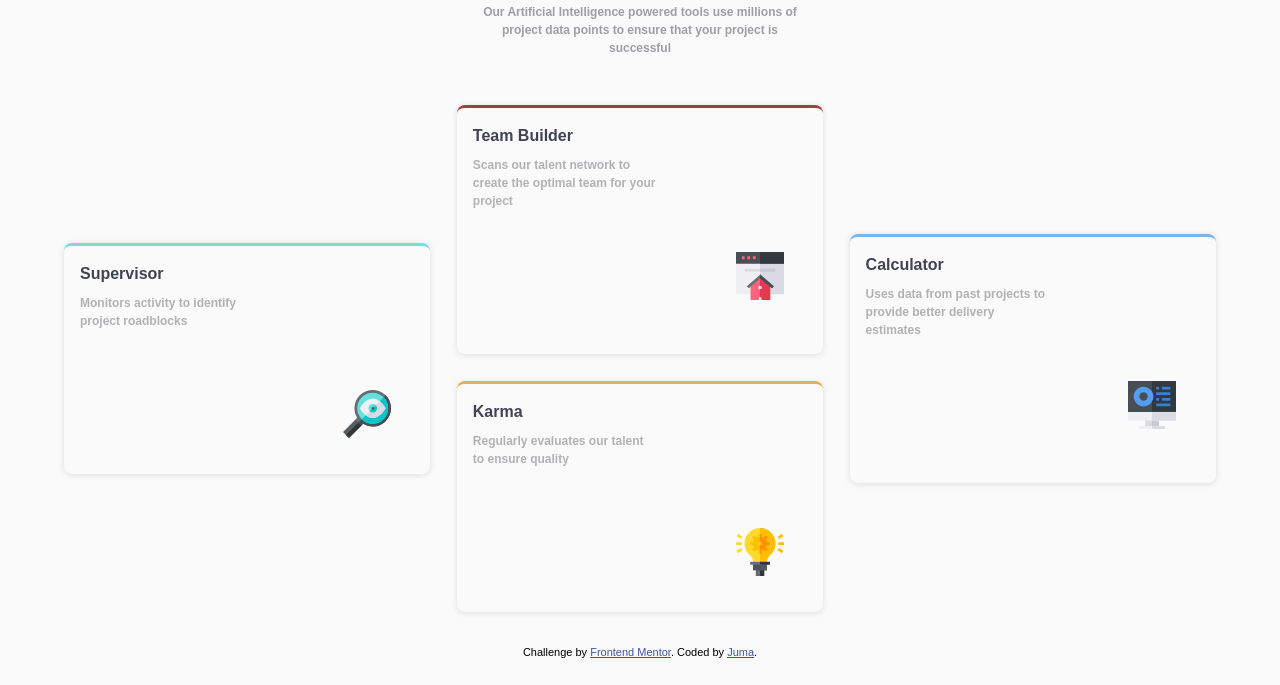
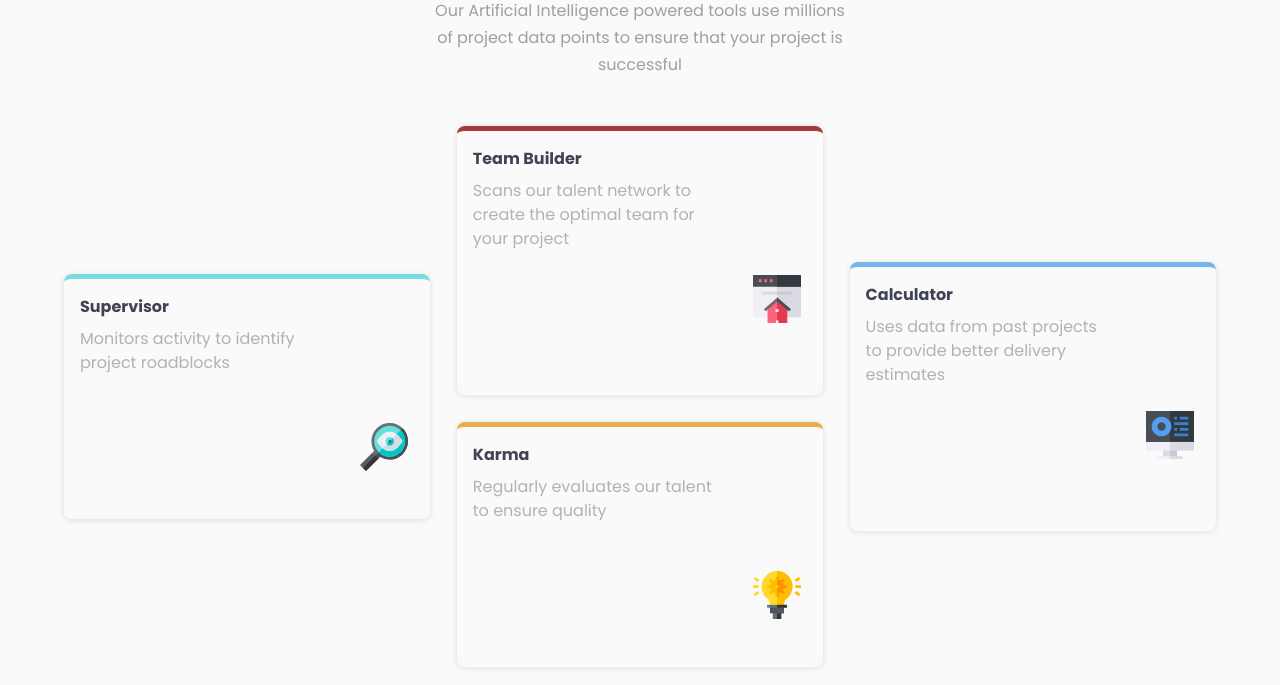
Before and after one commit to JumaAndrew/four-card-feature-section-master, a website: page index.html in a window 1280 px wide. Shown: the part 115-800 px from the top of the page. Drawn offline with Linux system fonts and the light colour scheme.

Commit message:
layout change

```diff
--- a/index.html
+++ b/index.html
@@ -5,6 +5,12 @@
     <meta name="viewport" content="width=device-width, initial-scale=1.0" />
     <!-- displays site properly based on user's device -->
     <link rel="stylesheet" href="css/style.css" />
+    <link rel="preconnect" href="https://fonts.googleapis.com" />
+    <link rel="preconnect" href="https://fonts.gstatic.com" crossorigin />
+    <link
+      href="https://fonts.googleapis.com/css2?family=Poppins:wght@100;200;400;600;700&display=swap"
+      rel="stylesheet"
+    />
     <link
       rel="icon"
       type="image/png"
@@ -25,7 +31,7 @@
       }
     </style>
   </head>
-  <body class="ff-serif">
+  <body class="ff-poppins">
     <header class="header">
       <h1 class="header-primary">
         <span class="header-primary--main display-inline-block text-secondary"
@@ -35,7 +41,7 @@
           >Powered by Technology</span
         >
       </h1>
-      <p class="header-text text-secondary fw-bold">
+      <p class="header-text text-secondary">
         Our Artificial Intelligence powered tools use millions of project data
         points to ensure that your project is successful
       </p>
@@ -80,13 +86,13 @@
       </div>
     </section>
 
-    <footer>
+    <!-- <footer>
       <p class="attribution">
         Challenge by
         <a href="https://www.frontendmentor.io?ref=challenge" target="_blank"
           >Frontend Mentor</a
         >. Coded by <a href="https://github.com/JumaAndrew">Juma</a>.
       </p>
-    </footer>
+    </footer> -->
   </body>
 </html>
--- a/scss/main.scss
+++ b/scss/main.scss
@@ -17,7 +17,8 @@
   --fs-500: 0.9375rem;
   --fs-600: 1rem;
 
-  --ff-serif: sans-serif;
+  // --ff-serif: sans-serif;
+  --ff-poppins: "Poppins", sans-serif;
 
   --fs-body: var(--fs-300);
   --fs-primary-heading: var(--fs-800);
@@ -105,8 +106,8 @@ svg {
   display: block;
 }
 
-.ff-serif {
-  font-family: var(--ff-serif);
+.ff-poppins {
+  font-family: var(--ff-poppins);
 }
 
 .bg-primary {
@@ -175,7 +176,7 @@ svg {
 }
 
 @mixin topBorder($color) {
-  border-top: 3.5px solid $color;
+  border-top: 5px solid $color;
 }
 
 /* Components */
@@ -196,6 +197,7 @@ body {
 
   .header-primary--main {
     color: var(--color-secondary-light);
+    font-weight: 200;
   }
 
   .header-primary--sub {
@@ -204,7 +206,7 @@ body {
   }
 
   p {
-    font-size: var(--size-300);
+    font-size: var(--size-400);
   }
 }
 
@@ -250,7 +252,7 @@ body {
 
 .card-text-img {
   display: grid;
-  grid-template-columns: 3fr 1fr;
+  grid-template-columns: 4fr 1fr;
 
   img {
     display: inline-block;
@@ -259,16 +261,16 @@ body {
 }
 
 .card-text {
-  font-size: var(--size-300);
-  font-weight: var(--fw-bold);
+  font-size: var(--size-400);
+  // font-weight: var(--fw-bold);
   color: var(--color-secondary-light);
   margin-bottom: 9rem;
-  padding-right: 5rem;
+  padding-right: 2rem;
 }
 
-footer {
-  margin-top: 2rem;
-}
+// footer {
+//   margin-top: 2rem;
+// }
 
 /* Smaller screens*/
 @media (max-width: 62.5rem) {
@@ -325,8 +327,9 @@ footer {
 
   .header {
     p {
-      max-width: 29%;
+      max-width: 36%;
       margin-inline: auto;
+      line-height: 1.7;
     }
   }
 
```
Also changed, not shown: css/style.css, 1 other file.
